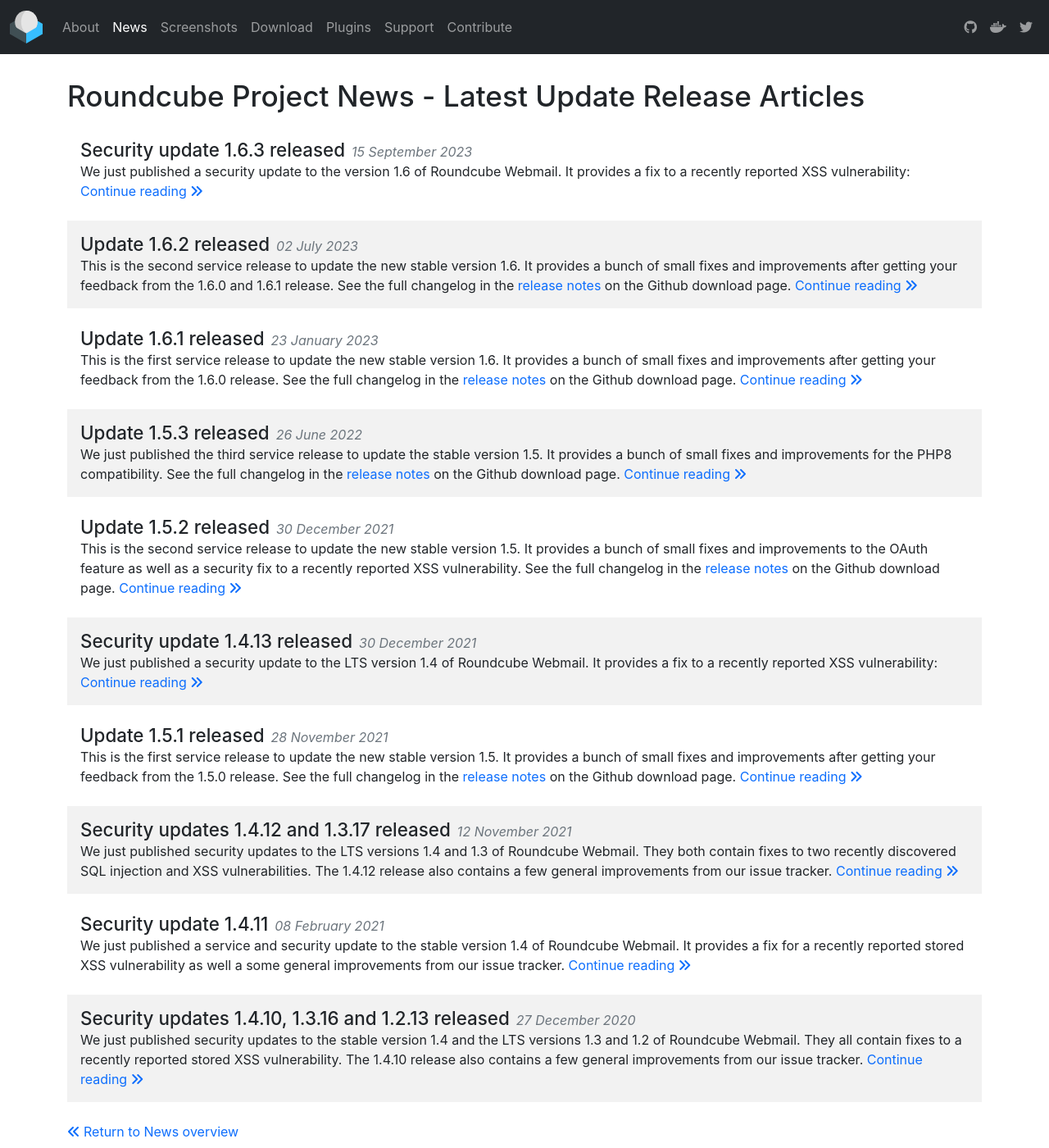
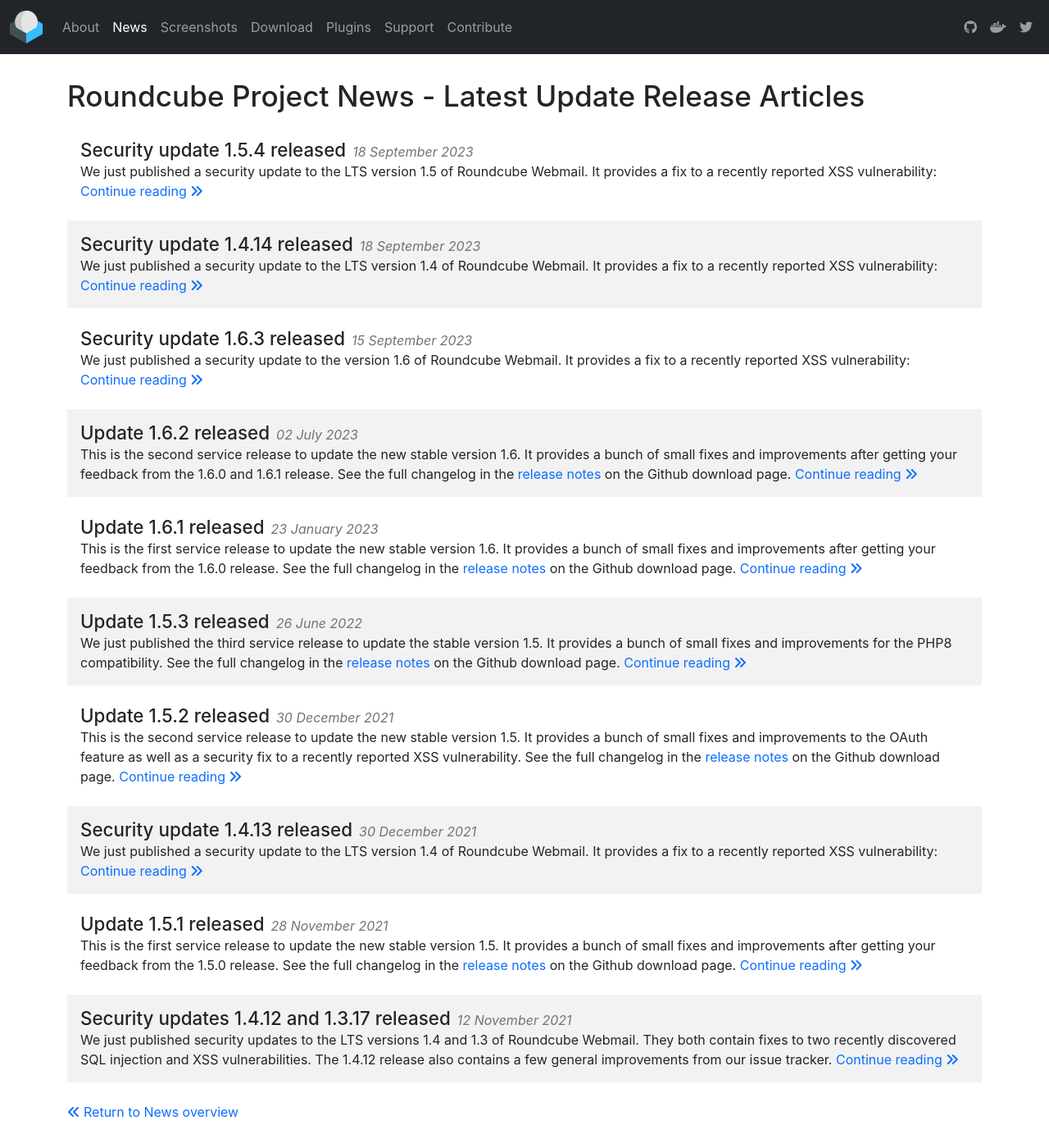
Before and after one commit to roundcube/roundcube.github.com, a Jekyll site: the page built from news/updates/index.html, in a window 1280 px wide and 1400 px high. Shown: the whole window at 82% size. Built offline with Jekyll 4.4.1, drawn with Linux system fonts in a browser that asks for light colours; nearby versions of some CDN libraries; comment, search, counter and statistics services are not loaded.

Commit message:
Security releases

```diff
--- a/_data/releases.json
+++ b/_data/releases.json
@@ -33,16 +33,16 @@
         "name": "LTS versions",
         "sources": [
             {
-                "package": "1.5.3 - Complete",
-                "url": "https://github.com/roundcube/roundcubemail/releases/download/1.5.3/roundcubemail-1.5.3-complete.tar.gz",
+                "package": "1.5.4 - Complete",
+                "url": "https://github.com/roundcube/roundcubemail/releases/download/1.5.4/roundcubemail-1.5.4-complete.tar.gz",
                 "size": "7.5 MB",
-                "checksum": "4bcfac219f2e0005c912dac3227743cc1ed0ded69c822f74c81a70d041e5a3bd"
+                "checksum": "ea8825baec0a21950d28bc96d117a3752a0a25097e7ab6e5b5abaee80680fe8e"
             },
             {
-                "package": "1.4.13 - Complete",
-                "url": "https://github.com/roundcube/roundcubemail/releases/download/1.4.13/roundcubemail-1.4.13-complete.tar.gz",
+                "package": "1.4.14 - Complete",
+                "url": "https://github.com/roundcube/roundcubemail/releases/download/1.4.14/roundcubemail-1.4.14-complete.tar.gz",
                 "size": "6.7 MB",
-                "checksum": "e22800be6a2635dad806259edeee2b9878567477d77a74f17ecadbc3e51f2d68"
+                "checksum": "f4cf92fba04e34f9f18e25e75ba5d09a935e0e0ed07b5d4de8edc3a2aa51c50d"
             }
         ]
     },
--- /dev/null
+++ b/_posts/2023-09-18-security-update-1.4.14-released.md
@@ -0,0 +1,14 @@
+---
+layout: article
+title: Security update 1.4.14 released
+tags: releases updates security
+---
+
+We just published a security update to the LTS version 1.4 of Roundcube Webmail.
+It provides a fix to a recently reported XSS vulnerability:
+
+- Cross-site scripting (XSS) vulnerability in handling of linkrefs in plain text messages, reported by Niraj Shivtarkar.
+
+See the full changelog in the release notes in the [release notes](https://github.com/roundcube/roundcubemail/releases/tag/1.4.14) on the Github download page.
+
+We strongly recommend to update all productive installations of Roundcube 1.4.x with this new version.
--- /dev/null
+++ b/_posts/2023-09-18-security-update-1.5.4-released.md
@@ -0,0 +1,14 @@
+---
+layout: article
+title: Security update 1.5.4 released
+tags: releases updates security
+---
+
+We just published a security update to the LTS version 1.5 of Roundcube Webmail.
+It provides a fix to a recently reported XSS vulnerability:
+
+- Cross-site scripting (XSS) vulnerability in handling of linkrefs in plain text messages, reported by Niraj Shivtarkar.
+
+See the full changelog in the release notes in the [release notes](https://github.com/roundcube/roundcubemail/releases/tag/1.5.4) on the Github download page.
+
+We strongly recommend to update all productive installations of Roundcube 1.5.x with this new version.
```
